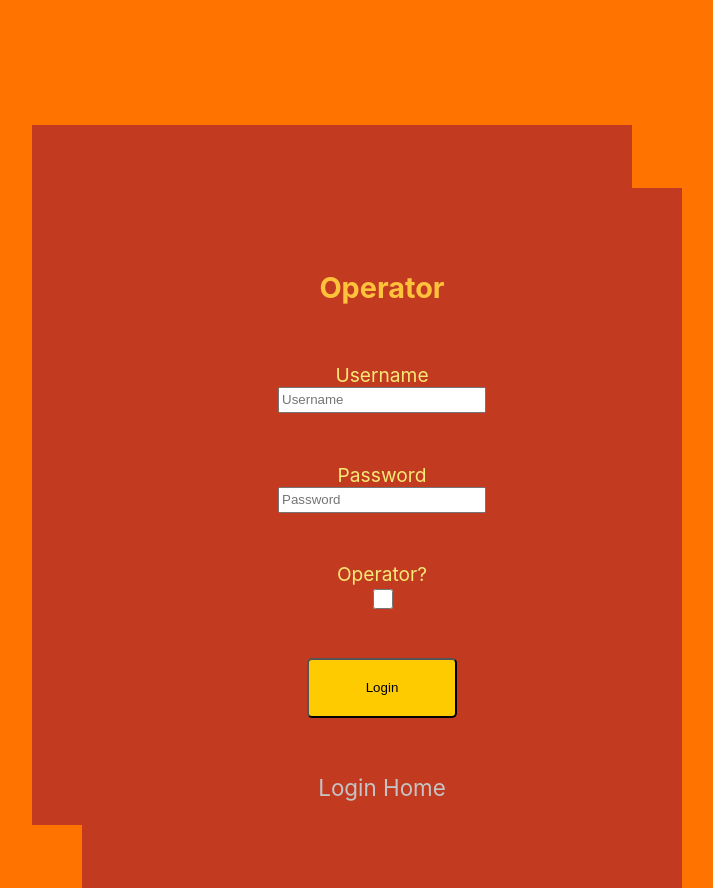
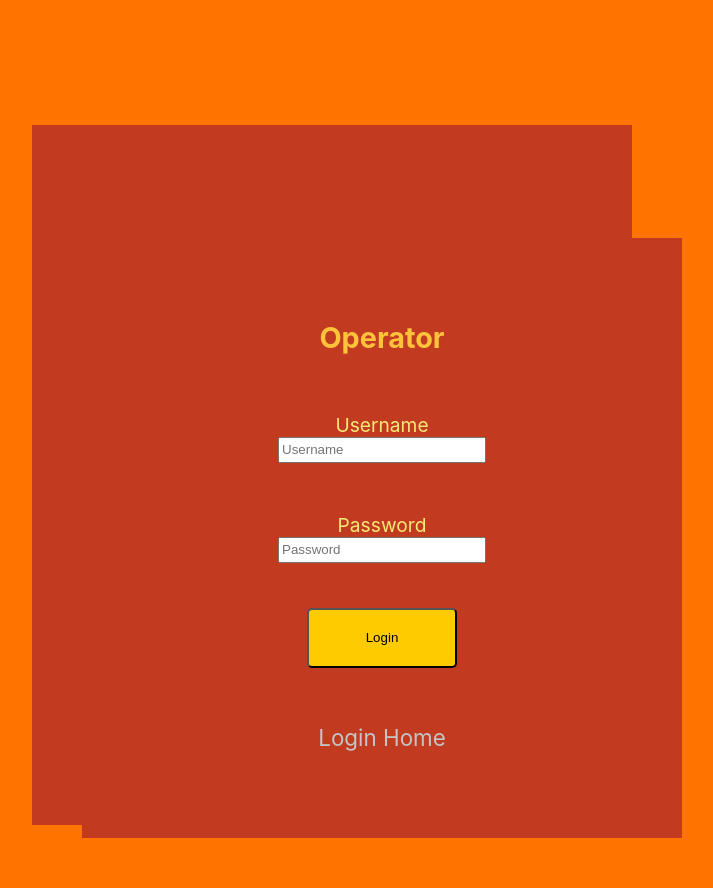
Before and after one commit to BW-FoodTruck-TrackR-1/Front-End, a React (Create React App) app in the folder foodtruck-trackr/: page /login/operator in a window 1280 px wide. Shown: the whole page, without its empty margins (308-1021 px from the left). After the commit the page ends 838 px from the top, so only its background shows below. Built offline with nearby package versions, Linux system fonts and the light colour scheme.

Commit message:
removed checkboxes from Login(Diner/Operator).js

```diff
--- a/foodtruck-trackr/src/components/LoginDiner.js
+++ b/foodtruck-trackr/src/components/LoginDiner.js
@@ -75,30 +75,8 @@ function LoginDiner(props) {
     );
   };
 
-  const formSubmit = (e) => {
-    e.preventDefault();
-    console.log("Form Submitted!");
-
-    //const loginStateValue =  ;
-    axios
-      .post("https://reqres.in/api/users", diner)
-      .then((res) => {
-        const resData = res.data;
-        console.log(resData);
-      })
-      .catch((err) => {
-        console.log(err);
-      });
-
-    setDiner({
-      username: "",
-      password: "",
-      diner: false,
-    });
-  };
-
   return (
-    <Form autoComplete="off" onSubmit={(e) => formSubmit(e)}>
+    <Form autoComplete="off" onSubmit={(e) => props.formSubmit(e)}>
       <Container>
         <H2>Diner</H2>
       </Container>
@@ -131,21 +109,6 @@ function LoginDiner(props) {
         </div>
       </Container>
       <Container>
-        <div className="labelDiv">
-          <Label htmlFor="diner">Diner?</Label>
-        </div>
-        <div className="inputDiv">
-          <Input
-            type="checkbox"
-            name="diner"
-            placeholder="diner"
-            value={diner.diner}
-            onChange={changeHandler}
-            checked={diner.diner}
-          />
-        </div>
-      </Container>
-      <Container>
         <Button>Login</Button>
       </Container>
       <Container>
--- a/foodtruck-trackr/src/components/LoginOperator.js
+++ b/foodtruck-trackr/src/components/LoginOperator.js
@@ -107,21 +107,6 @@ function LoginOperator(props) {
         </div>
       </Container>
       <Container>
-        <div className="labelDiv">
-          <Label htmlFor="operator">Operator?</Label>
-        </div>
-        <div className="inputDiv">
-          <Input
-            type="checkbox"
-            name="operator"
-            placeholder="operator"
-            //value={operator.operator}
-            onChange={changeHandler}
-            checked={operator.operator}
-          />
-        </div>
-      </Container>
-      <Container>
         <Button>Login</Button>
       </Container>
       <Container>
```
